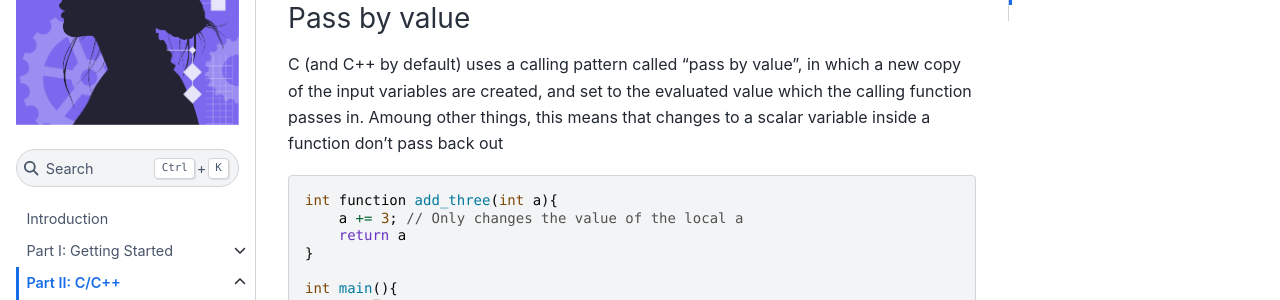
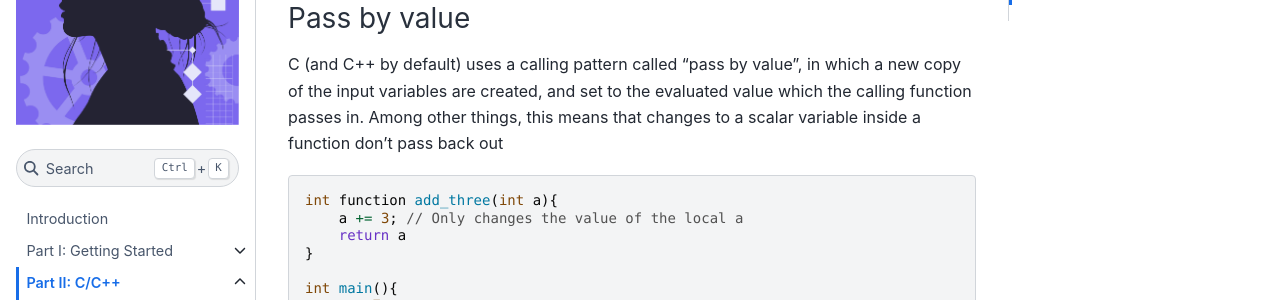
Before and after one commit to ese-msc/c-primer, a Jupyter Book: the page built from part_two/04_functions.md, in a window 1280 px wide and 900 px high, scrolled down 1203 px. Shown: the part 206-506 px from the top of the window. Built offline with Jupyter Book 1.0.4 settings and Sphinx 7.4.7 and the Sphinx Book theme 1.1.4, drawn with Linux system fonts in a browser that asks for light colours; some of the changed text lies outside the part shown.

Commit message:
fixes in part 2

````diff
--- a/part_two/04_functions.md
+++ b/part_two/04_functions.md
@@ -50,7 +50,7 @@ We will see in the Advanced Programming course that it is often good practice fo
 ```{index} functions: pass by value
 ```
 
-C (and C++ by default) uses a calling pattern called "pass by value", in which a new copy of the input variables are created, and set to the evaluated value which the calling function passes in. Amoung other things, this means that changes to a scalar variable inside a function don't pass back out
+C (and C++ by default) uses a calling pattern called "pass by value", in which a new copy of the input variables are created, and set to the evaluated value which the calling function passes in. Among other things, this means that changes to a scalar variable inside a function don't pass back out
 
 ```c++
 int function add_three(int a){
````
Also changed, not shown: other parts of part_two/04_functions.md (+2 -2 lines), part_two/01_datatypes.md (+3 -3 lines), part_two/03_control.md (+1 -1 lines).
